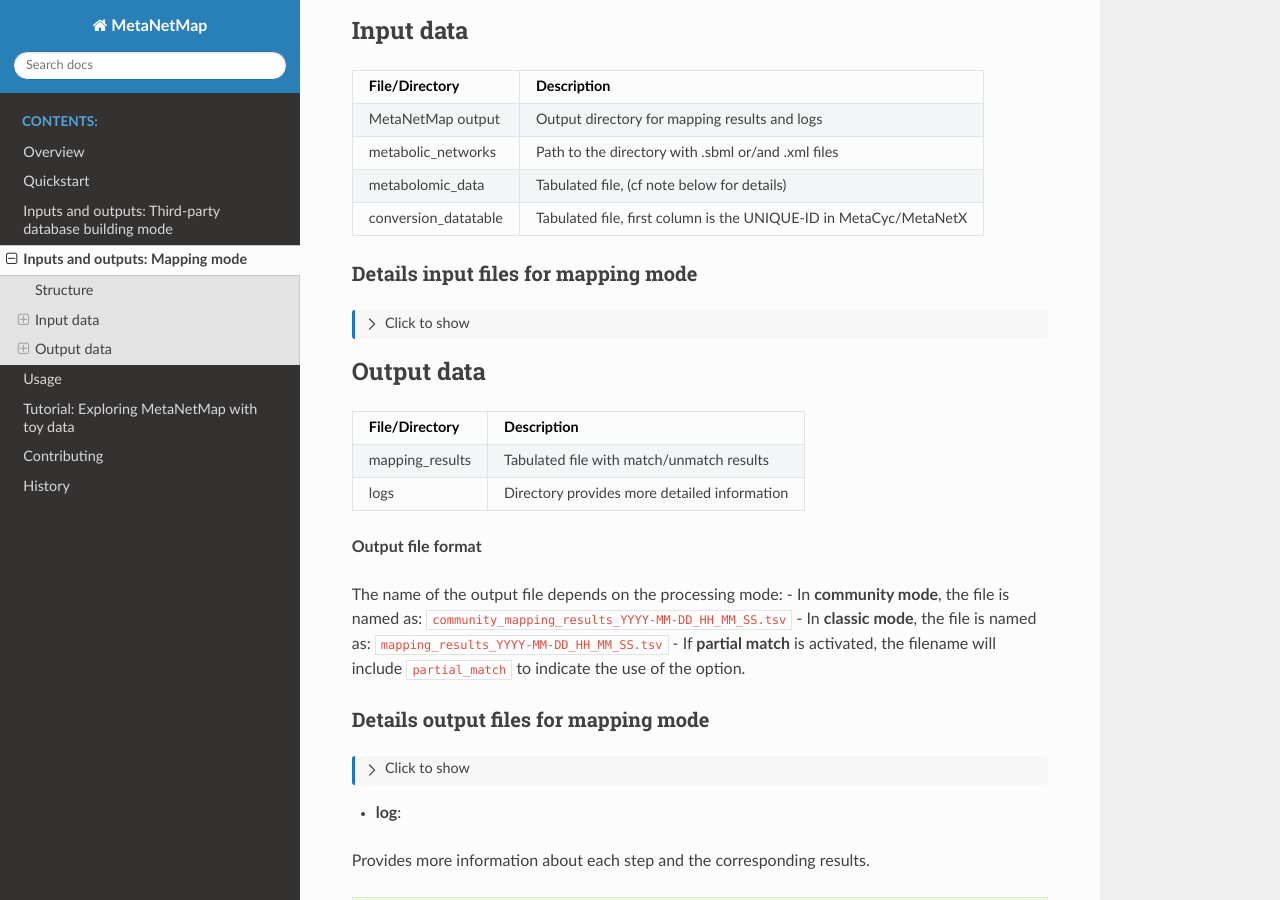
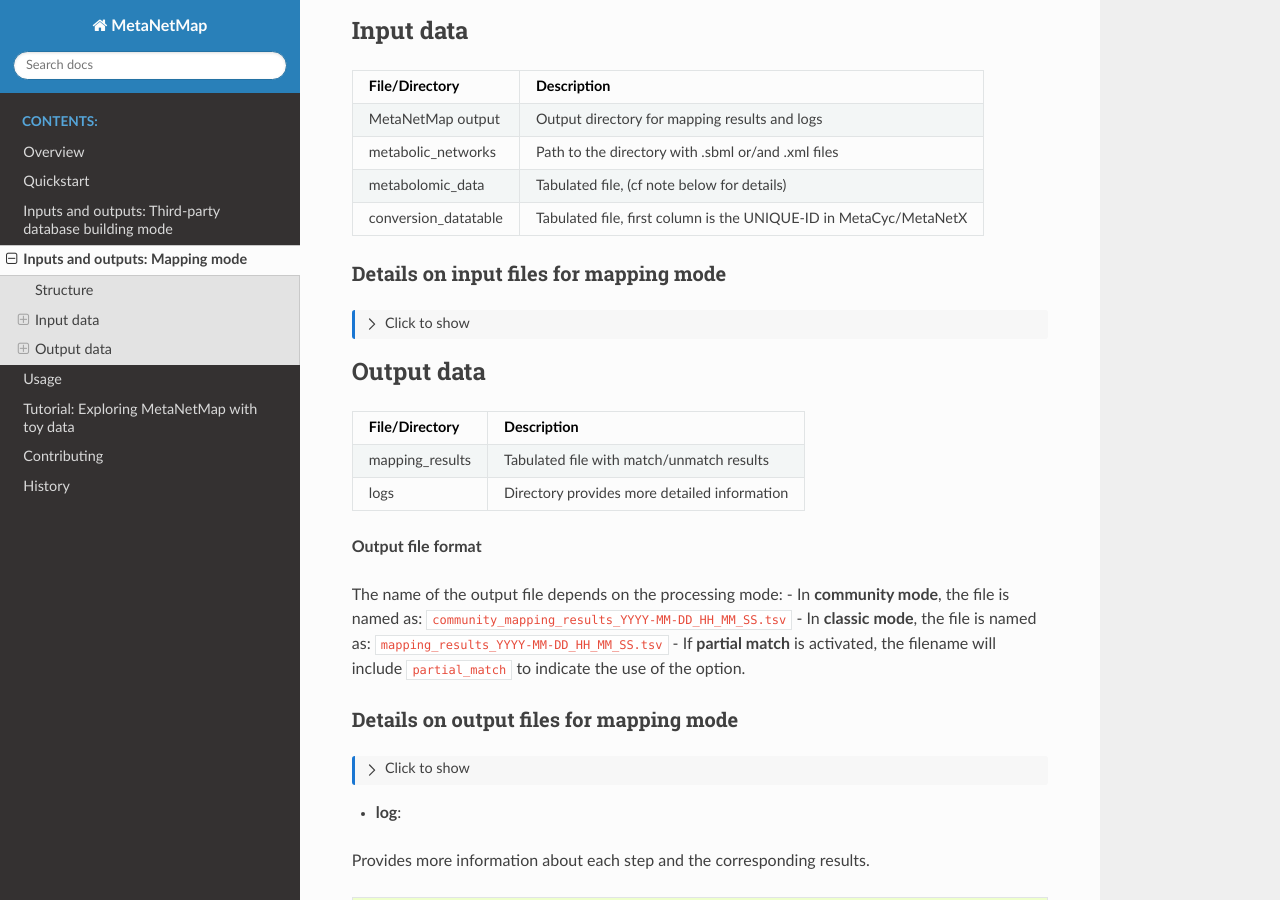
Before and after one commit to coraliemuller/metanetmap, a Sphinx documentation site: the page built from docs/inp_out_mapping.rst, in a window 1280 px wide and 900 px high, scrolled down 636 px. Built offline with Sphinx 7.4.7 and the Read the Docs theme 3.1.0, drawn with Linux system fonts in a browser that asks for light colours; pages that are not in the unit, such as notebooks, are missing from menus.

Commit message:
correction text

```diff
--- a/docs/inp_out_build.rst
+++ b/docs/inp_out_build.rst
@@ -49,7 +49,7 @@
 +-------------------------+------------------------------------------------------------------------------------+
 
 
-Details input files
+Details on input files
 ~~~~~~~~~~~
 
 .. toggle::
--- a/docs/inp_out_mapping.rst
+++ b/docs/inp_out_mapping.rst
@@ -46,7 +46,7 @@
 
 
 
-Details input files for mapping mode
+Details on input files for mapping mode
 ~~~~~~~~~~~~~~~~~~~~~~~~~~~~~~~~~~~~
 .. toggle::
 
@@ -246,7 +246,7 @@
 - If **partial match** is activated, the filename will include ``partial_match`` to indicate the use of the option.
 
 
-Details output files for mapping mode
+Details on output files for mapping mode
 ~~~~~~~~~~~~~~~~~~~~~~~~~~~~~~~~~~~~
 .. toggle::
 
```
